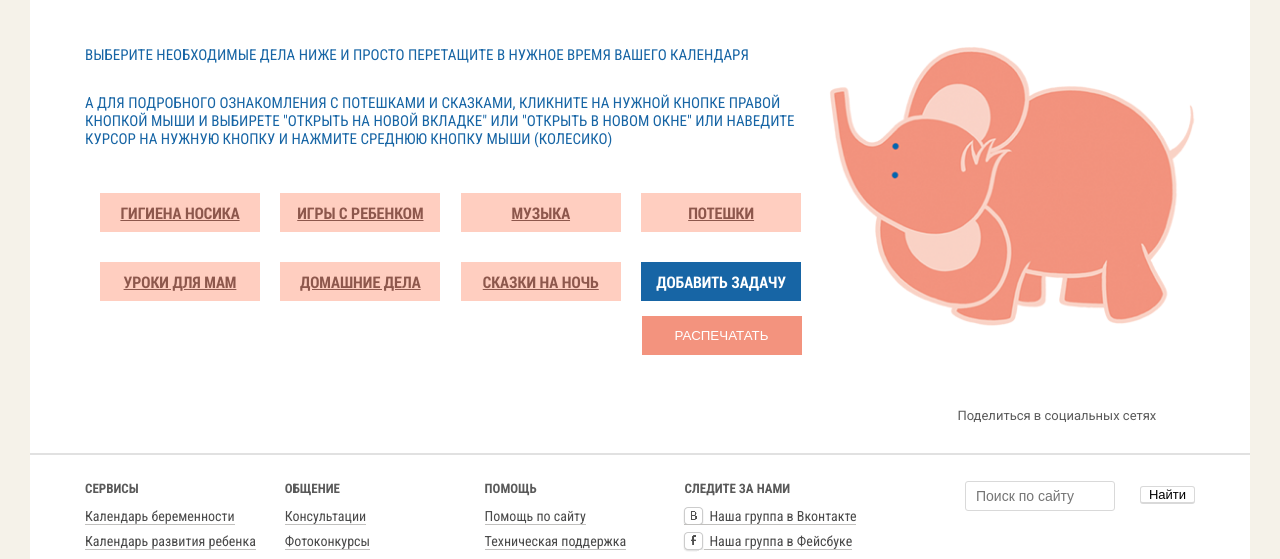
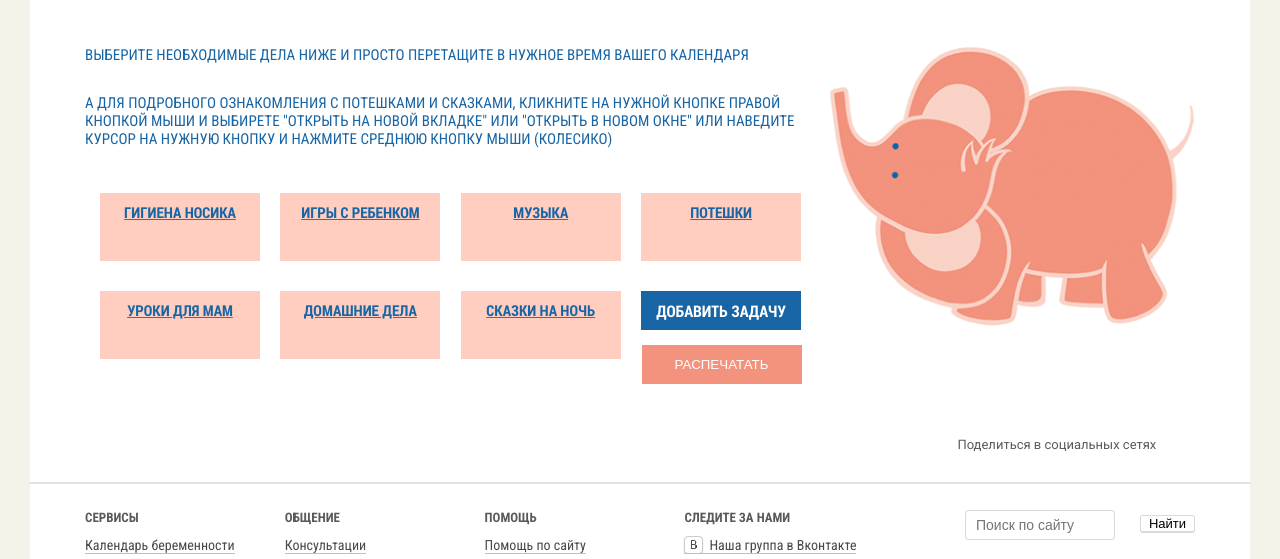
Before and after one commit to otrivin-babyblog/otrivin, a PHP site: page /calendar.php in a window 1280 px wide. Shown: the part 1304-1863 px from the top of the page. Run offline with PHP 8.4, Linux system fonts and the light colour scheme; some libraries are stand-ins or nearby versions; some web fonts are replaced.

Commit message:
fixing calendar

```diff
--- a/calendar.php
+++ b/calendar.php
@@ -26,7 +26,7 @@ $og_description = 'Спланируйте свой день по часам и
             <div class="choose-date">
               <div class="datepicker-wrapper">
                 <input readonly type="text" class="datepicker">
-                <i class="fa fa-caret-down"></i>
+                <i class="fa fa-caret-down pdot-dt"></i>
               </div>
             </div>
             <div class="calendar-images">
@@ -109,14 +109,14 @@ $og_description = 'Спланируйте свой день по часам и
 
 				<p>А для подробного ознакомления с потешками и сказками, кликните на нужной кнопке правой кнопкой мыши и выбирете "Открыть на новой вкладке" или "Открыть в новом окне" или наведите курсор на нужную кнопку и нажмите среднюю кнопку мыши (колесико)</p>
 				<ul>
-                  <li><a href="<? echo $source; ?>nose_hygiene.php" class="otrivin-nasmork-anons"><span>Гигиена носика</span></a></li>
-                  <li><a href="<? echo $source; ?>igry_s_rebenkom.php" class="otrivin-nasmork-play"><span>Игры с ребенком</span></a></li>
-                  <li><a href="<? echo $source; ?>music.php" class="otrivin-nasmork-music"><span>Музыка</span></a></li>
-                  <li><a href="<? echo $source; ?>verses.php" class="otrivin-nasmork-poem"><span>Потешки</span></a></li>
+                  <li><a href="<? echo $source; ?>nose_hygiene.php" class="otrivin-nasmork-anons"><p>Гигиена носика</p></a></li>
+                  <li><a href="<? echo $source; ?>igry_s_rebenkom.php" class="otrivin-nasmork-play"><p>Игры с ребенком</p></a></li>
+                  <li><a href="<? echo $source; ?>music.php" class="otrivin-nasmork-music"><p>Музыка</p></a></li>
+                  <li><a href="<? echo $source; ?>verses.php" class="otrivin-nasmork-poem"><p>Потешки</p></a></li>
 
-				  <li><a href="<? echo $source; ?>uroki_dlya_mam.php" class="otrivin-nasmork-mom-lessons"><span>Уроки для мам</span></a></li>
-				  <li><a href="<? echo $source; ?>domestic_chores.php" class="otrivin-nasmork-house-cleaning"><span>Домашние дела</span></a></li>
-				  <li><a href="<? echo $source; ?>tales.php" class="otrivin-nasmork-fairy-tale"><span>Сказки на ночь</span></a></li>
+				  <li><a href="<? echo $source; ?>uroki_dlya_mam.php" class="otrivin-nasmork-mom-lessons"><p>Уроки для мам</p></a></li>
+				  <li><a href="<? echo $source; ?>domestic_chores.php" class="otrivin-nasmork-house-cleaning"><p>Домашние дела</p></a></li>
+				  <li><a href="<? echo $source; ?>tales.php" class="otrivin-nasmork-fairy-tale"><p>Сказки на ночь</p></a></li>
 
 
                   <li>
```
